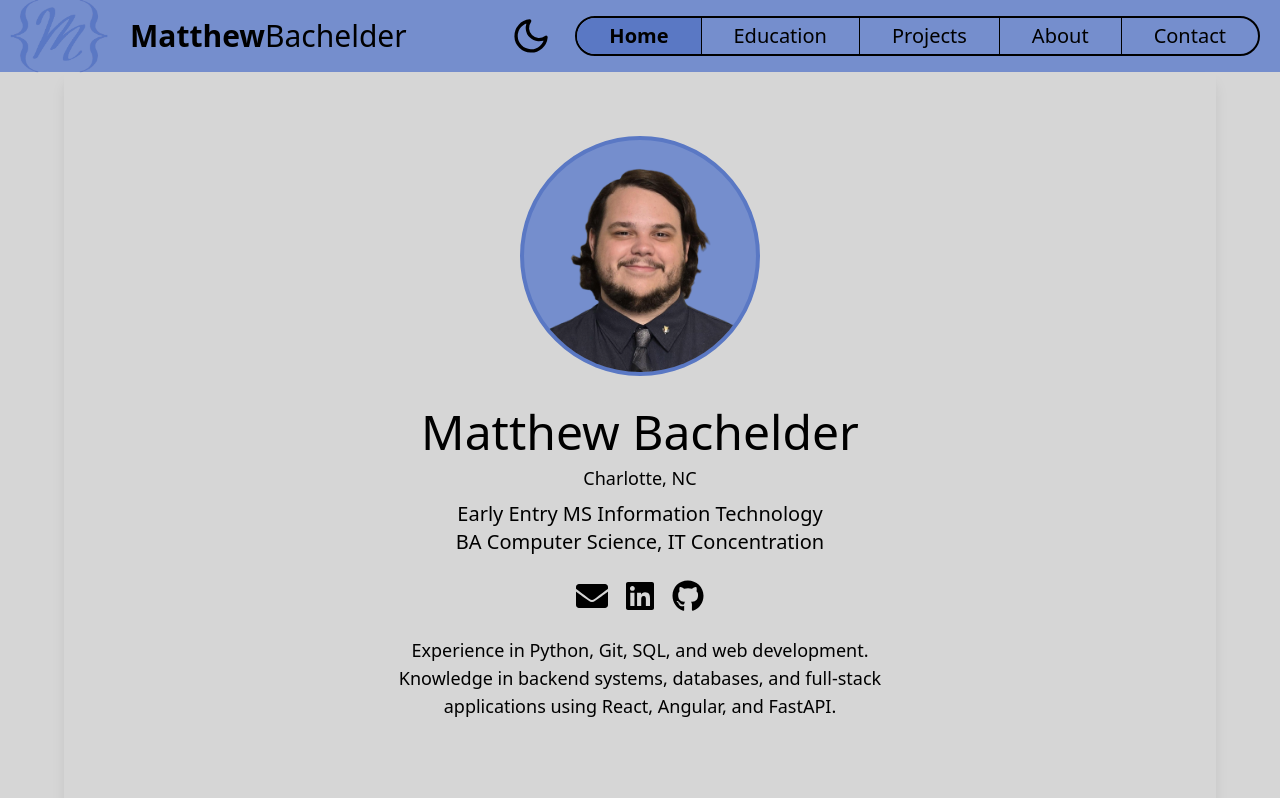
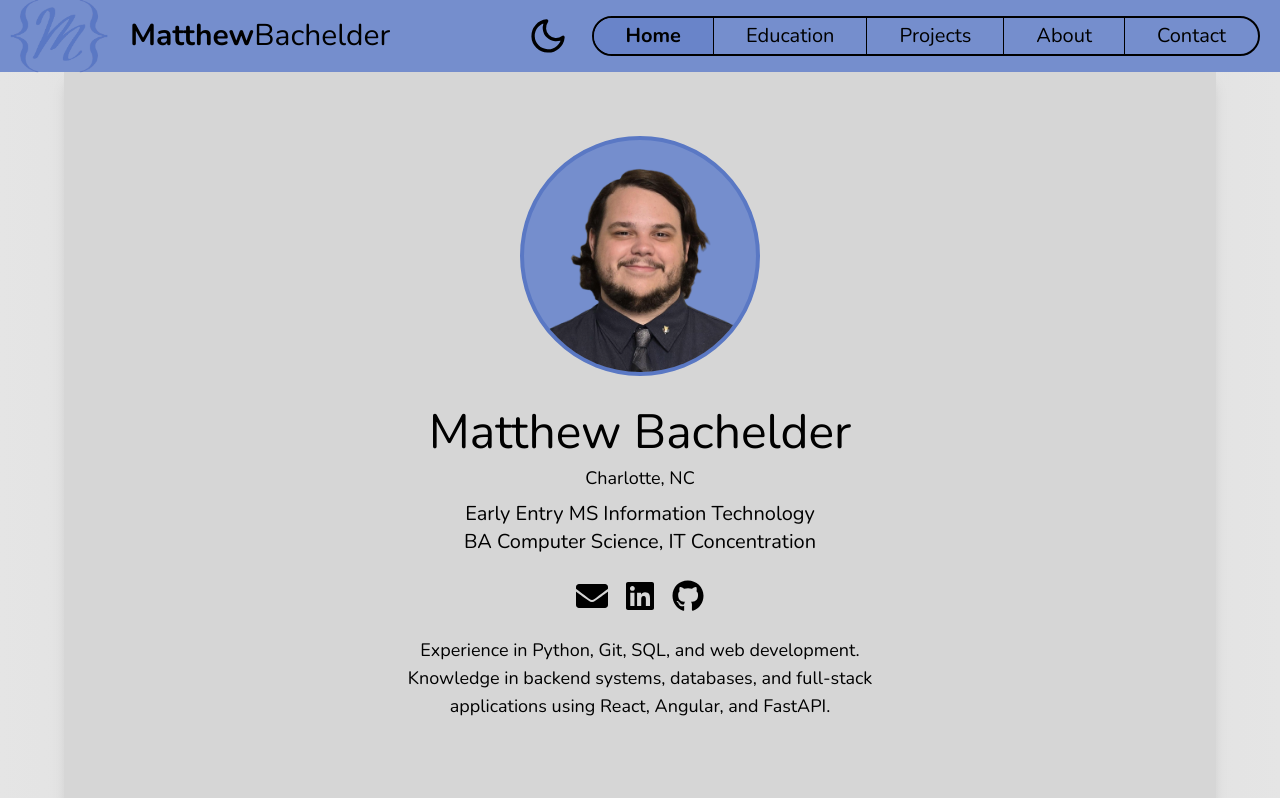
Before and after one commit to mbachel/personal-website, a Next.js app: page / in a window 1280 px wide. Shown: the top 798 px of the page. Built offline with nearby package versions, Linux system fonts and the light colour scheme.

Commit message:
feat: updating global css

```diff
--- a/src/app/globals.css
+++ b/src/app/globals.css
@@ -3,7 +3,9 @@
 @import "tailwindcss";
 
 :root {
-  --background: #D6D6D6;
+  --primary-background: #D6D6D6;
+  --secondary-background: #E5E5E5;
+  --tertiary-background: #DCDCDC;
   --text-color: black;
   --primary-accent: #758ecd;
   --secondary-accent: #5A78C4;
@@ -11,38 +13,32 @@
 }
 
 .dark {
-  --background: #2E3532;
+  --primary-background: #2E3532;
+  --secondary-background: #3C4440;
+  --tertiary-background: #464C49;
   --text-color: #E5E5E5;
   --primary-accent: #A02C3D;
   --secondary-accent: #802331;
   --tertiary-accent: #902737;
 }
 
-/* @theme inline {
-  --color-background: var(--background);
-  --color-foreground: var(--foreground);
-  --font-nunito: var(--font-nunito);
-  --font-inter: var(--font-inter);
-}
-
-@media (prefers-color-scheme: dark) {
-  :root {
-    --background: #2E3532;
-    --foreground: #E5E5E5;
-  }
-} */
-
 body {
-  background: var(--background);
+  height: 100vh;
+  background: linear-gradient(to right, var(--secondary-background) 0%, var(--primary-background) 50%, var(--secondary-background) 100%);
   color: var(--text-color);
-  font-family: var(--font-nunito), var(--font-inter);
+  font-family: 'Nunito', 'Inter', sans-serif;
 }
 
 #navbar{
   background-color: var(--primary-accent);
-  #active {
-    background-color: var(--secondary-accent);
-  }
+}
+
+#active {
+  background-color: var(--tertiary-accent);
+}
+
+#active:hover {
+  background-color: var(--secondary-accent);
 }
 
 footer {
@@ -59,5 +55,9 @@ footer {
   color: var(--text-color);
 }
 #download-resume:hover {
-    background: var(--tertiary-accent);
+    background: var(--secondary-accent);
 }
+
+input, textarea {
+  background-color: var(--tertiary-background);
+}
```
